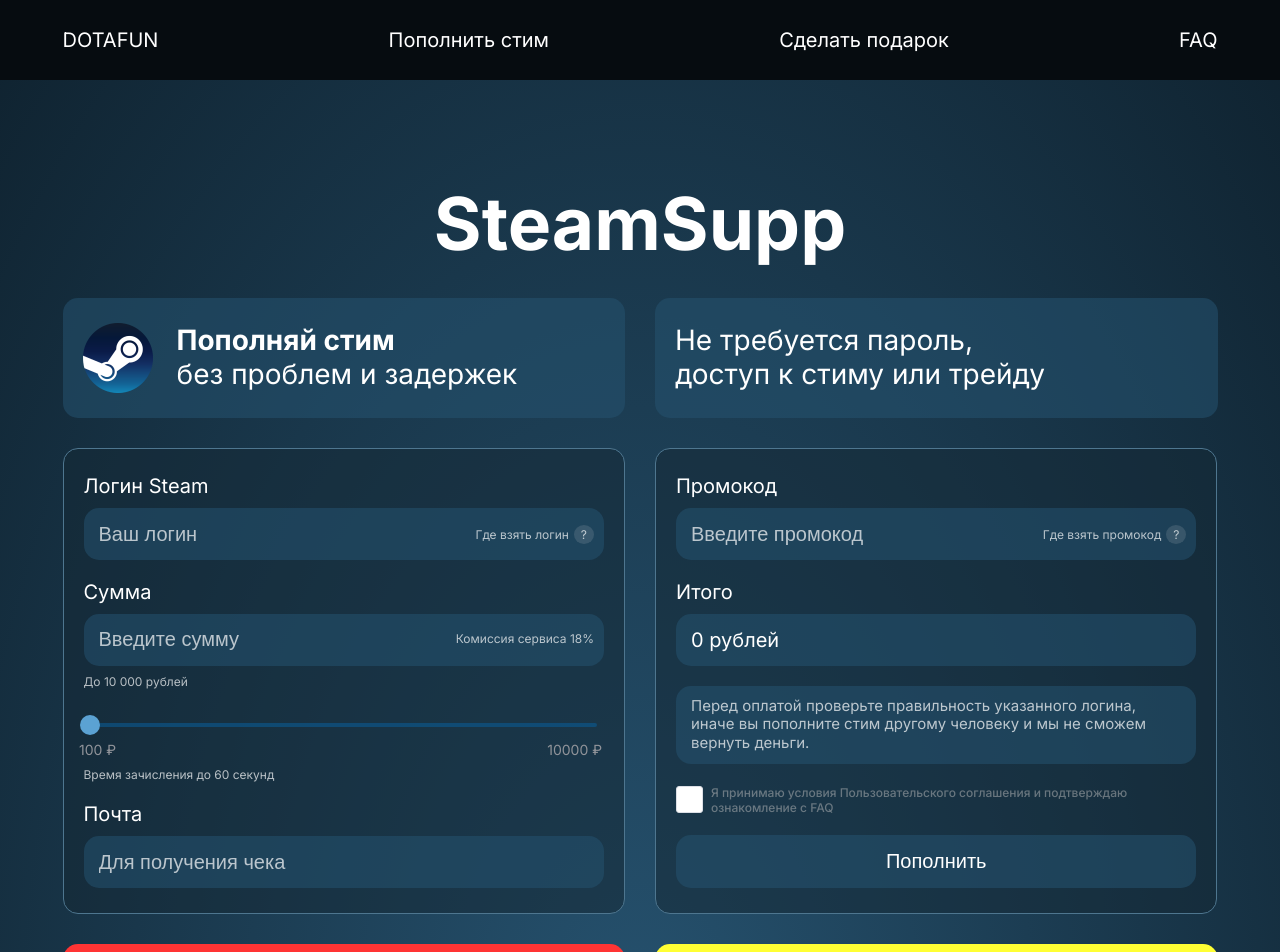
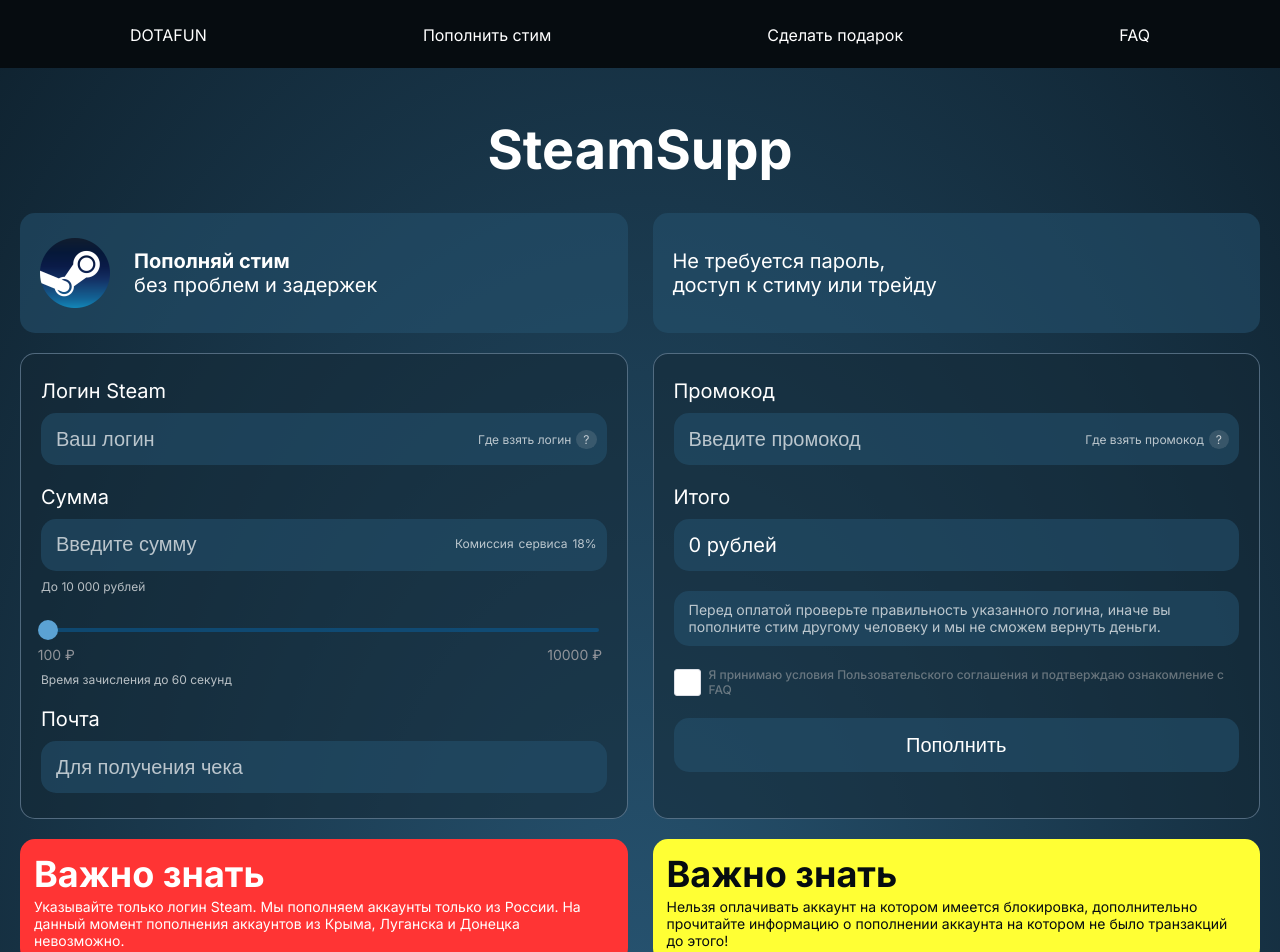
Before and after one commit to ecomeel/dota-fun, a Vue app: page / in a window 1280 px wide. Shown: the top 952 px of the page. Built offline with nearby package versions, Linux system fonts and the light colour scheme.

Commit message:
intermediat

```diff
--- a/package.json
+++ b/package.json
@@ -12,6 +12,7 @@
     "lint": "eslint . --ext .vue,.js,.jsx,.cjs,.mjs,.ts,.tsx,.cts,.mts --fix --ignore-path .gitignore"
   },
   "dependencies": {
+    "@vueuse/core": "^11.0.3",
     "element-plus": "^2.8.0",
     "vue": "^3.4.29",
     "vue-router": "^4.3.3"
--- a/src/App.vue
+++ b/src/App.vue
@@ -18,9 +18,9 @@
 </script>
 
 <style scoped lang="scss">
-.main {
-  padding: 100px 0;
-}
+// .main {
+//   padding: 100px 0;
+// }
 .bg {
   position: absolute;
   &__1 {
--- a/src/assets/styles/_variables.scss
+++ b/src/assets/styles/_variables.scss
@@ -1,6 +1,7 @@
 $white: #FFFFFF;
 $black: #060C10;
 $blue-transparent: #26526F8C;
+$blue-gray: #6d859c;
 $red: #FF3434;
 $yellow: #FFFF34;
 
--- a/src/assets/styles/element/index.scss
+++ b/src/assets/styles/element/index.scss
@@ -36,6 +36,9 @@
 .el-form-item__label {
   display: block;
   margin-bottom: 10px;
+  @media(min-width: $screen-xxl-min) {
+    margin-bottom: 0.52vw;
+  }
 }
 
 .el-input {
@@ -57,20 +60,18 @@
     &[type=number] {
       text-align: left;
     }
-
-    // &:focus {
-    //   .el-input-group__append {
-    //     border: 1px solid #6d859c;;
-    //   }
-    // }
   }
-  // &-group {
-  //   &__append {
-  //     --el-fill-color-light: #26526F8C;
-  //     border-top-right-radius: 15px;
-  //     border-bottom-right-radius: 15px;
-  //   }
-  // }
+  @media(min-width: $screen-xxl-min) {
+    --el-component-size: 2.71vw;
+    --el-font-size-base: 1.26vw;
+    &__wrapper {
+      padding: 0.58vw 0.78vw;
+      --el-input-border-radius: 0.78vw;
+    }
+    &__inner {
+      --el-input-inner-height: 1.56vw;
+    }
+  }
 }
 
 .el-slider {
@@ -101,6 +102,18 @@
   &__stop {
     --el-slider-stop-bg-color: transparent
   }
+  @media (min-width: $screen-xxl-min) {
+    &__runway {
+      --el-slider-height: 0.21vw;
+      --el-slider-border-radius: 0.21vw;
+    }
+    &__button {
+      --el-slider-button-size: 1.27vw;
+      &-wrapper {
+        --el-slider-button-wrapper-size: 1.77vw;
+      }
+    }
+  }
 }
 
 .el-checkbox {
@@ -127,7 +140,25 @@
     line-height: 1.25em;
     color: #bcbcbc7e;
     --el-checkbox-checked-text-color: #b4bbc9;
-
+  }
+  @media (min-width: $screen-xxl-min) {
+    &__input {
+      --el-checkbox-input-height: 1.4vw;
+      --el-checkbox-input-width: 1.4vw;
+    }
+    &__inner {
+      --el-checkbox-border-radius: 0.27vw;
+      &:after {
+        width: 0.52vw;
+        height: 0.78vw;
+        left: calc(50% - 0.30vw);
+        border-width: 0.1vw;
+      }
+    }
+    &__label {
+      padding-left: 0.51vw;
+      --el-checkbox-font-size: 0.84vw;
+    }
   }
 }
 
@@ -137,15 +168,26 @@
   &-item {
     background-color: #26526FBF;
     border-radius: 15px;
-
     &__header {
       padding: 15px 20px;
       border-radius: 15px;
     }
     &__wrap {
       padding: 0 20px;
-      --el-collapse-content-text-color: #FFFFFF;
+      --el-collapse-content-text-color: #FFFFFFB2;
       border-radius: 15px;
+    }
+    @media (min-width: $screen-xxl-min) {
+      border-radius: 0.78vw;
+      &__header {
+        border-radius: 0.78vw;
+        padding: 0.78vw 1.041vw;
+        --el-collapse-header-font-size: 1.4vw;
+      }
+      &__wrap {
+        padding: 0 1.041vw;
+        border-radius: 0.78vw;
+      }
     }
   }
 }
--- a/src/assets/styles/extends/_typography.scss
+++ b/src/assets/styles/extends/_typography.scss
@@ -1,6 +1,58 @@
+@use '@/assets/styles/variables' as *;
+
 %extra-small {
-  font-family: Inter, sans-serif;
   font-size: 12px;
   line-height: 1.25em;
-  color: #FFFFFFB2
+  color: #FFFFFFB2;
+  @media (min-width: $screen-xl-min) {
+    font-size: 0.75vw;
+  }
 }
+
+%small {
+  font-size: 14px;
+  line-height: 1.2em;
+
+  @media (min-width: $screen-xxl-min) {
+    font-size: 0.94vw;
+  }
+}
+
+%normal {
+  font-size: 16px;
+  line-height: 1.25em;
+  font-weight: 400;
+
+  @media (min-width: $screen-xl-min) {
+    font-size: 1.041vw;
+  }
+}
+
+%medium {
+  font-size: 20px;
+  line-height: 1.2em;
+  @media (min-width: $screen-xxl-min) {
+    font-size: 1.26vw;
+  }
+}
+
+%large {
+  font-size: 30px;
+  line-height: 1.2em;
+  font-weight: 700;
+  @media (min-width: $screen-m-min) {
+    font-size: 36px;
+  }
+  @media (min-width: $screen-xxl-min) {
+    font-size: 1.88vw;
+  }
+}
+
+%extra-large {
+  font-size: 54px;
+  line-height: 1.2em;
+
+  @media (min-width: $screen-xl-min) {
+    font-size: 3.8vw;
+  }
+}
--- a/src/assets/styles/main.scss
+++ b/src/assets/styles/main.scss
@@ -29,14 +29,14 @@
 
 html,
 body {
-    font-family: "Inter", serif; // Add font
+    @extend %normal;
+    font-family: "Inter", serif;
     font-size: 20px;
     line-height: 1.2em;
     font-weight: 400;
     color: white;
     background: radial-gradient(#26526F, #0F222F) no-repeat;
     scroll-behavior: smooth;
-    // height: 100%;
 }
 body {
     overflow-x: hidden;
@@ -49,7 +49,15 @@
 }
 
 .container {
-  margin: 0 auto;
-  // width: 95vw;
-  width: 1155px;
+  width: 100%;
+  padding: 50px 20px 70px;
+
+  @media (min-width: $screen-l-min) {
+    margin: 0 auto;
+    padding: 100px 0;
+    width: 90vw;
+  }
+  @media (min-width: $screen-xxl-min) {
+    width: 70vw !important;
+  }
 }
--- a/src/components/TheHeader.vue
+++ b/src/components/TheHeader.vue
@@ -33,15 +33,40 @@
 
 <style lang="scss" scoped>
 .header {
+  position: sticky;
+  top: 0;
+  z-index: 2020;
   background-color: $black;
   animation: show-navigation 1.2s;
 
   &__nav {
-    padding: 28px 0;
+    width: 100%;
+    padding: 22px;
     display: flex;
-    justify-content: space-between;
+    justify-content: center;
+    & > li > a {
+      @extend %normal;
+    }
+    & > li:not(:first-of-type) {
+      display: none;
+
+      @media (min-width: $screen-sm-min) {
+        display: block;
+      }
+    }
+    @media (min-width: $screen-s-min) {
+      justify-content: space-around;
+      & > li:nth-of-type(2) {
+        display: block !important;
+      }
+    }
+    @media (min-width: $screen-xl-min) {
+      justify-content: space-between;
+      padding: 1.7vw 0;
+    }
   }
 }
+
 @keyframes show-navigation {
   from {
     transform: translateY(-100%);
--- a/src/components/TopUpForm.vue
+++ b/src/components/TopUpForm.vue
@@ -28,7 +28,9 @@
             :min="priceRange.min"
             placeholder="Введите сумму"
           />
-          <p class="topup__input--tip">Комиссия сервиса 18%</p>
+          <p class="topup__input--tip">
+            Комиссия <span v-if="breakpoints.greater('mobile').value">сервиса </span>18%
+          </p>
         </div>
         <p class="topup__input--description">До 10 000 рублей</p>
       </ElFormItem>
@@ -40,7 +42,9 @@
           :min="priceRange.min"
           :show-tooltip="false"
         />
-        <p class="topup__input--description slider__description">Время зачисления до 60 секунд</p>
+        <p class="topup__input--description slider__description">
+          Время зачисления до 60 секунд
+        </p>
       </ElFormItem>
       <ElFormItem label="Почта">
         <ElInput v-model="form.email" placeholder="Для получения чека" />
@@ -55,7 +59,9 @@
               <p>Описание, где берется промокод</p>
             </template>
             <div class="topup__input--tip">
-              <p>Где взять промокод</p>
+              <p v-if="breakpoints.greater('small_mobile').value">
+                {{ breakpoints.greater('large_tablet').value ? 'Где взять промокод' : 'Промокод' }}
+              </p>
               <div class="topup__input--tip-icon">?</div>
             </div>
           </ElTooltip>
@@ -83,6 +89,15 @@
 
 <script setup lang="ts">
 import { computed, ref } from 'vue'
+import { useBreakpoints } from '@vueuse/core'
+
+
+const breakpoints = useBreakpoints({
+  small_mobile: 375,
+  mobile: 440,
+  tablet: 767,
+  large_tablet: 850
+})
 
 interface IForm {
   name: string | null;
@@ -121,26 +136,44 @@
 .topup {
   &__form {
     padding: 25px 20px;
-    flex: 0 0 48.7% !important;
-    border: 1px solid #4E768F;
+    border: 1px solid rgba($blue-gray, 0.7);
     border-radius: 15px;
     background-color: #1529368C;
 
     & > *:not(:first-child) {
       margin-top: 20px;
     }
+
+    @media (min-width: $screen-xxl-min) {
+      padding: 1.3vw 1.05vw;
+      border-radius: 0.8vw;
+
+      & > *:not(:first-child) {
+        margin-top: 1.042vw;
+      }
+    }
   }
   &__item {
     position: relative;
+    // TODO: Не рабоает увеличение шрифта на лэйбле
+    // @media (min-width: $screen-xxl-min) {
+    //   & label {
+    //     font-size: 200px;
+    //   }
+    // }
   }
   &__field {
+    @extend %medium;
     padding: 14px 15px;
     width: 100%;
     border-radius: 15px;
-    font-size: inherit;
     background-color: $blue-transparent;
     color: $white;
     border: none;
+    @media(min-width: $screen-xxl-min) {
+      padding: 0.78vw 1.041vw;
+      border-radius: 0.78vw;
+    }
   }
   &__input {
     &--tip {
@@ -166,15 +199,32 @@
       margin-top: 8px;
       @extend %extra-small;
     }
+    @media (min-width: $screen-xxl-min) {
+      &--tip {
+        right: 0.65vw;
+        column-gap: 0.36vw;
+        top: calc(50% - 0.45vw);
+        &-icon {
+          padding: 0 0.36vw;
+          line-height: 1.1vw;
+        }
+      }
+      &--description {
+        margin-top: 0.42vw;
+      }
+    }
   }
   &__warning {
     padding: 11px 15px;
     border-radius: 15px;
     background-color: $blue-transparent;
     p {
-      font-size: 15px;
-      line-height: 1.25em;
+      @extend %small;
       opacity: 0.7;
+    }
+    @media (min-width: $screen-xxl-min) {
+      padding: 0.57vw 0.78vw;
+      border-radius: 0.78vw;
     }
   }
   &__button {
@@ -185,11 +235,15 @@
 
     &:hover {
       background-color: #47718d8c;
-      border-color: #6d859c;
+      border-color: $blue-gray;
     }
     &:focus {
       outline: none;
-      border-color: #6d859c;
+      border-color: $blue-gray;
+    }
+    @media (min-width: $screen-xxl-min) {
+      margin-top: 0.94vw !important;
+      border-width: 0.1vw;
     }
   }
 }
@@ -198,5 +252,10 @@
   &__description {
     margin-top: 26px;
   }
+  @media (min-width: $screen-xxl-min) {
+    &__description {
+      margin-top: 1.36vw;
+    }
+  }
 }
 </style>
--- a/src/components/cards/CardColorful.vue
+++ b/src/components/cards/CardColorful.vue
@@ -19,15 +19,19 @@
 
 <style lang="scss" module>
 .card {
-  padding: 21px;
+  padding: 14px;
   border-radius: 15px;
   &__title {
-    font-size: 36px;
-    font-weight: 700;
+    @extend %large;
   }
   &__text {
-    margin-top: 10px;
-    font-size: 16px;
+    margin-top: 3px;
+    @extend %small;
+  }
+
+  @media (min-width: $screen-xxl-min) {
+    border-radius: 0.8vw;
+    padding: .9vw;
   }
 }
 </style>
--- a/src/components/cards/CardTransparent.vue
+++ b/src/components/cards/CardTransparent.vue
@@ -21,7 +21,7 @@
 
 <style lang="scss" scoped>
 .card {
-  padding: 25px 20px;
+  padding: 15px 20px;
   display: flex;
   align-items: center;
   column-gap: 24px;
@@ -34,8 +34,20 @@
     }
   }
   &__text {
-    font-size: 28px;
-    line-height: 1.2em;
+    @extend %medium;
+  }
+
+  @media (min-width: $screen-m-min) {
+    padding: 25px 20px;
+
+  }
+  @media (min-width: $screen-xxl-min) {
+    padding: 1.31vw 1.04vw;
+    column-gap: 1.66vw;
+    border-radius: 0.78vw;
+    &__image img {
+      width: 3.6vw;
+    }
   }
 }
 </style>
--- a/src/views/HomeView.vue
+++ b/src/views/HomeView.vue
@@ -1,10 +1,14 @@
 <template>
   <div class="home">
-    <h1 class="home__title">SteamSupp</h1>
+    <h1 class="home__title">{{ siteName }}</h1>
     <section class="home__main">
       <div class="home__main--above-notifications">
-        <CardTransparent img="steam-circle.png" text="<strong>Пополняй стим</strong><br>без проблем и задержек" />
-        <CardTransparent text="Не требуется пароль,<br>доступ к стиму или трейду" />
+        <CardTransparent
+          v-for="(card, idx) in topsideCards"
+          :key="idx"
+          :img="card.img"
+          :text="card.text"
+        />
       </div>
       <TopupForm />
       <div class="home__main--below-notifications">
@@ -12,7 +16,7 @@
           v-for="(card, id) in notificationCards"
           :key="id"
           :description="card.description"
-          :theme="card.theme"
+          :theme="card.theme!"
           :title="card.title" />
       </div>
     </section>
@@ -26,11 +30,28 @@
 import FAQ from '@/components/FAQ.vue'
 import TopupForm from '@/components/TopupForm.vue'
 
+const siteName = 'SteamSupp'
+
 interface INotification {
   title: string;
   description: string;
   theme: 'red' | 'yellow'
 }
+
+interface ITransparentCard {
+  text: string;
+  img?: string
+}
+
+const topsideCards: ITransparentCard[] = [
+  {
+    text: '<strong>Пополняй стим</strong><br>без проблем и задержек',
+    img: 'steam-circle.png'
+  },
+  {
+    text: 'Не требуется пароль,<br>доступ к стиму или трейду'
+  }
+]
 
 const notificationCards: INotification[] = [
   {
@@ -45,31 +66,49 @@
   }
 ]
 
-
 </script>
 
 <style scoped lang="scss">
 .home {
   &__title {
-    font-size: 73px;
-    line-height: 1.2em;
+    @extend %extra-large;
     text-align: center;
   }
   &__main {
     margin-top: 30px;
     margin-bottom: 100px;
     & > * {
-      display: flex;
-      column-gap: 30px;
-
-      &:not(:first-child) {
-        margin-top: 30px;
+      &:not(:first-child), & > *:not(:first-child) {
+        margin-top: 20px;
       }
 
       & > * {
-        flex: 1 1 49%;
+        flex: 0 1 49%;
       }
     }
+
+    @media (min-width: $screen-sm-min) {
+      margin-bottom: 100px;
+      & > * {
+        width: 100%;
+        display: flex;
+        column-gap: 15px;
+        flex-direction: row;
+        & > *:not(:first-child) {
+          margin-top: 0;
+        }
+      }
+    }
+    @media (min-width: $screen-m-min) {
+      & > * {
+        column-gap: 25px;
+      }
+    }
+    @media (min-width: $screen-xl-min) {
+      margin: 2.2vw 0 5.2vw;
+      column-gap: 1.9vw;
+    }
   }
+
 }
 </style>
```
Also changed, not shown: src/components/FAQ.vue (+11 -8 lines), 1 other file (tests, documents, lock files or other folders).
